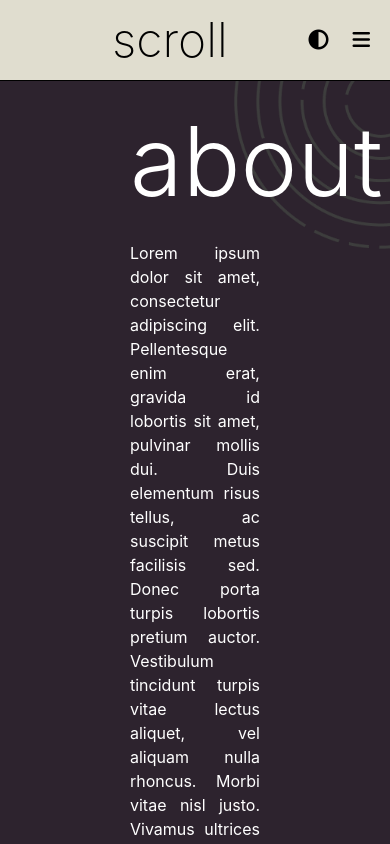
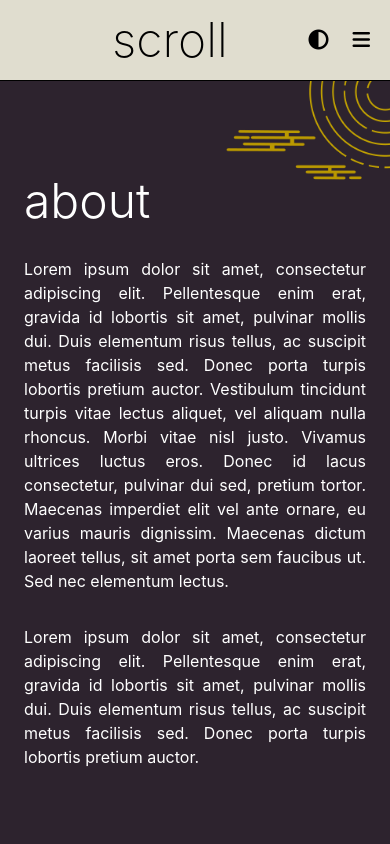
Before and after one commit to 0Halley0/ForumUI, a React (Create React App) app in the folder forum/: page /about in a window 390 px wide. Shown: the top 844 px of the page. Built offline with nearby package versions, Linux system fonts and the light colour scheme.

Commit message:
Added membership page design

```diff
--- a/forum/src/Router.jsx
+++ b/forum/src/Router.jsx
@@ -4,6 +4,7 @@ import Footer from "./components/Footer";
 import { Navigate, Route, Routes } from "react-router-dom";
 import Main from "./components/Main";
 import About from "./components/About";
+import Membership from "./components/Membership";
 
 function Router() {
   return (
@@ -13,6 +14,7 @@ function Router() {
         <Routes>
           <Route path={"/"} element={<Main />} />
           <Route path={"/about"} element={<About />} />
+          <Route path={"/membership"} element={<Membership />} />
           <Route path={"*"} element={<Navigate to={"*"} />} />
         </Routes>
       </div>
--- a/forum/src/components/About.jsx
+++ b/forum/src/components/About.jsx
@@ -3,9 +3,9 @@ import "../dark.css";
 
 export default function About() {
   return (
-    <div className="w-screen h-screen dark-background bg-dark-background">
-      <div className="w-1/3 text-justify ml-auto mr-auto pt-8">
-        <p className="text-white text-8xl font-light">about</p>
+    <div className="min-w-screen min-h-screen h-full dark-background bg-dark-background">
+      <div className="sm:w-2/3 lg:w-2/3 xl:w-1/3 text-justify ml-auto mr-auto pt-8">
+        <p className="text-white text-5xl sm:text-8xl mt-16 font-light">about</p>
         <p className="text-white mt-8">
           Lorem ipsum dolor sit amet, consectetur adipiscing elit. Pellentesque
           enim erat, gravida id lobortis sit amet, pulvinar mollis dui. Duis
@@ -18,17 +18,10 @@ export default function About() {
           porta sem faucibus ut. Sed nec elementum lectus.
         </p>
         <p className="text-white mt-8">
-          Curabitur efficitur odio feugiat neque sollicitudin semper. In hac
-          habitasse platea dictumst. In hac habitasse platea dictumst.
-          Pellentesque habitant morbi tristique senectus et netus et malesuada
-          fames ac turpis egestas. Maecenas lectus nulla, imperdiet in odio eu,
-          tincidunt condimentum felis. Donec eu erat a felis convallis
-          consectetur. Suspendisse pellentesque, lorem et molestie vehicula,
-          neque ipsum sagittis quam, vel eleifend ligula magna eget dolor.
-          Maecenas eu leo venenatis leo egestas ultrices ut eget erat.
-          Vestibulum placerat quis tortor laoreet placerat. Nam tellus lacus,
-          auctor ac eros quis, convallis interdum justo. Praesent venenatis
-          vulputate ipsum a hendrerit.
+          Lorem ipsum dolor sit amet, consectetur adipiscing elit. Pellentesque
+          enim erat, gravida id lobortis sit amet, pulvinar mollis dui. Duis
+          elementum risus tellus, ac suscipit metus facilisis sed. Donec porta
+          turpis lobortis pretium auctor.
         </p>
       </div>
     </div>
--- a/forum/src/components/Header.jsx
+++ b/forum/src/components/Header.jsx
@@ -51,7 +51,10 @@ export default function Header() {
         >
           About
         </button>
-        <button className="text-text dark:text-dark-text hover:text-goldenRod dark:hover:text-gold transition duration-200">
+        <button
+          onClick={() => navigate("/membership")}
+          className="text-text dark:text-dark-text hover:text-goldenRod dark:hover:text-gold transition duration-200"
+        >
           Membership
         </button>
         <button className="text-text dark:text-dark-text hover:text-goldenRod dark:hover:text-gold transition duration-200">
@@ -77,7 +80,10 @@ export default function Header() {
             >
               About
             </li>
-            <li className="text-text dark:text-dark-text hover:text-goldenRod dark:hover:text-gold transition duration-200">
+            <li
+              onClick={() => navigate("/membership")}
+              className="text-text dark:text-dark-text hover:text-goldenRod dark:hover:text-gold transition duration-200"
+            >
               Membership
             </li>
             <li className="text-text dark:text-dark-text hover:text-goldenRod dark:hover:text-gold transition duration-200">
--- /dev/null
+++ b/forum/src/components/Membership.jsx
@@ -0,0 +1,32 @@
+import React from 'react'
+import "../dark.css";
+
+export default function Membership() {
+  return (
+    <div className="min-w-screen min-h-screen h-full dark-background bg-dark-background">
+      <div className="sm:w-2/3 lg:w-2/3 xl:w-1/3 text-justify ml-auto mr-auto pt-8">
+        <p className="text-white text-5xl sm:text-8xl mt-16 font-light">
+          membership
+        </p>
+        <div className="flex gap-4 p-4">
+          <span className="text-white text-5xl mt-8">1</span>
+          <span className="text-white mt-8">
+            Lorem ipsum dolor sit amet, consectetur adipiscing elit.
+            Pellentesque enim erat, gravida id lobortis sit amet, pulvinar
+            mollis dui. Duis elementum risus tellus, ac suscipit metus facilisis
+            sed. Donec porta turpis lobortis pretium auctor.
+          </span>
+        </div>
+        <div className="flex gap-4 p-4">
+          <span className="text-white text-5xl mt-8">2</span>
+          <span className="text-white mt-8">
+            Lorem ipsum dolor sit amet, consectetur adipiscing elit.
+            Pellentesque enim erat, gravida id lobortis sit amet, pulvinar
+            mollis dui. Duis elementum risus tellus, ac suscipit metus facilisis
+            sed. Donec porta turpis lobortis pretium auctor.
+          </span>
+        </div>
+      </div>
+    </div>
+  );
+}
--- a/forum/src/dark.css
+++ b/forum/src/dark.css
@@ -1,6 +1,19 @@
 @tailwind base;
 @tailwind components;
 @tailwind utilities;
+
+p{
+    margin: 1.5rem;
+}
+
+h1{
+    font-size: 72px;
+    padding-left: 6rem;
+}
+h2{
+    font-size:32px;
+    padding-left: 7rem;
+}
 
 .dark-background {
   background-image: url('./assets/images/golden-cloud-left.png'),
@@ -14,15 +27,15 @@
 @media (max-width: 425px) {
   .dark-background {
     background-image:
-                    url('./assets/images/circles-quarter.png'),
-                    url('./assets/images/cloud-group-right.png');
-    background-size:  45%, 100%;
+                    url('./assets/images/golden-cloud-group-right.png'),
+                    url('./assets/images/golden-cloud-left.png');
+    background-size:  45%, 80%;
     background-position: top right, bottom center;
   }
 }
 @media (min-width: 426px) and (max-width: 1024px) {
   .dark-background {
-    background-size: 60%, 25%, 30%, 60%;
+    background-size: 30%, 25%, 30%, 30%;
     background-position: top left, top right, bottom left, bottom right;
   }
 }
```
